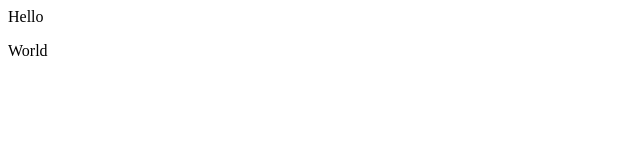
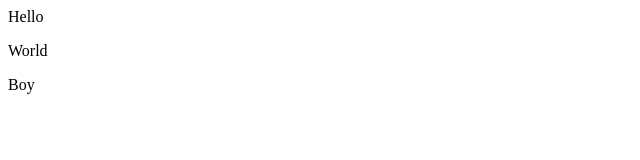
Before and after one commit to shabeehshakkir/demo-repo2, a plain HTML site: page index.html in a window 1280 px wide. Shown: the full height of the page, 0-640 px from the left. Drawn offline with Linux system fonts and the light colour scheme.

Commit message:
Added Boy

```diff
--- a/index.html
+++ b/index.html
@@ -1,2 +1,3 @@
 <div> Hello </div>
 <p>World</p>
+<p>Boy</p>
```
